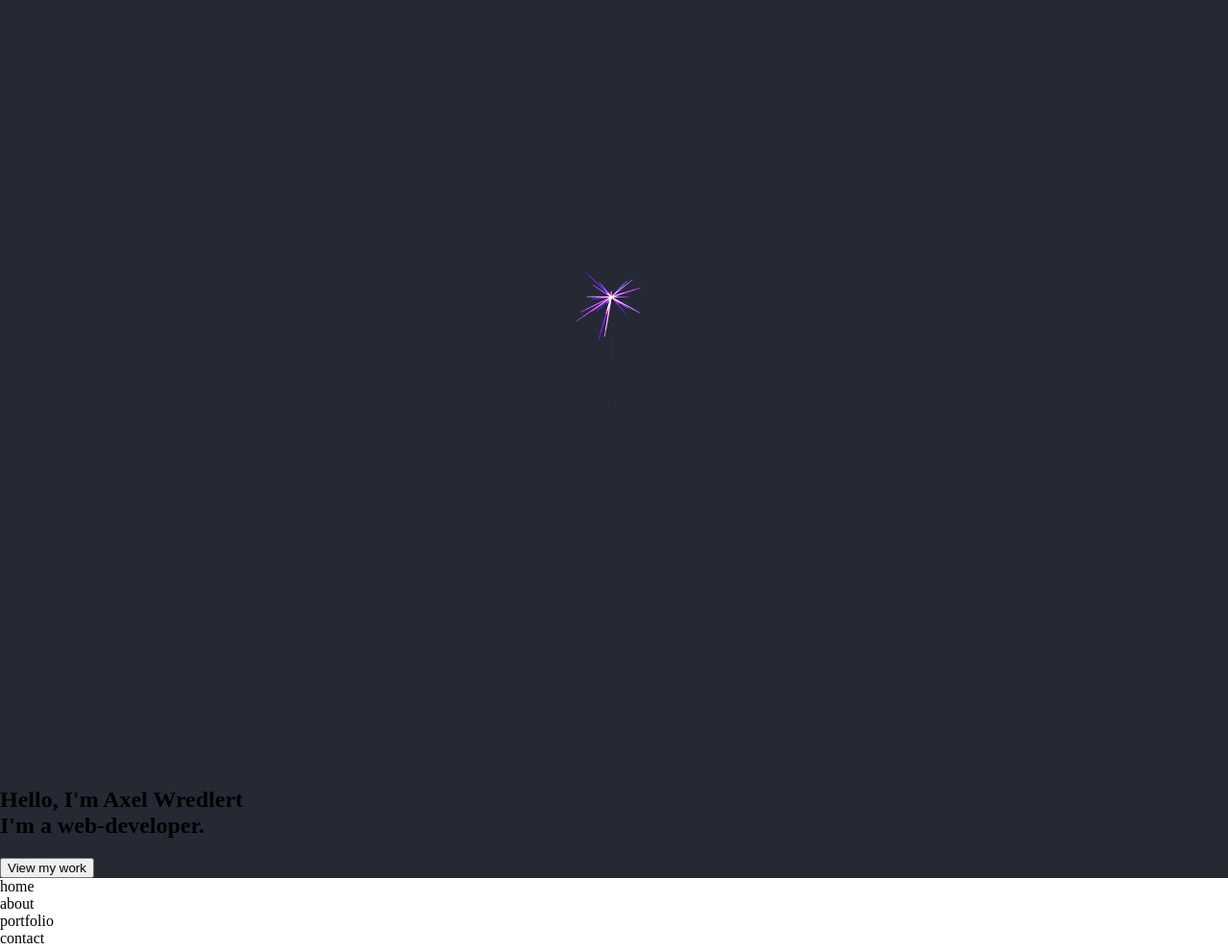
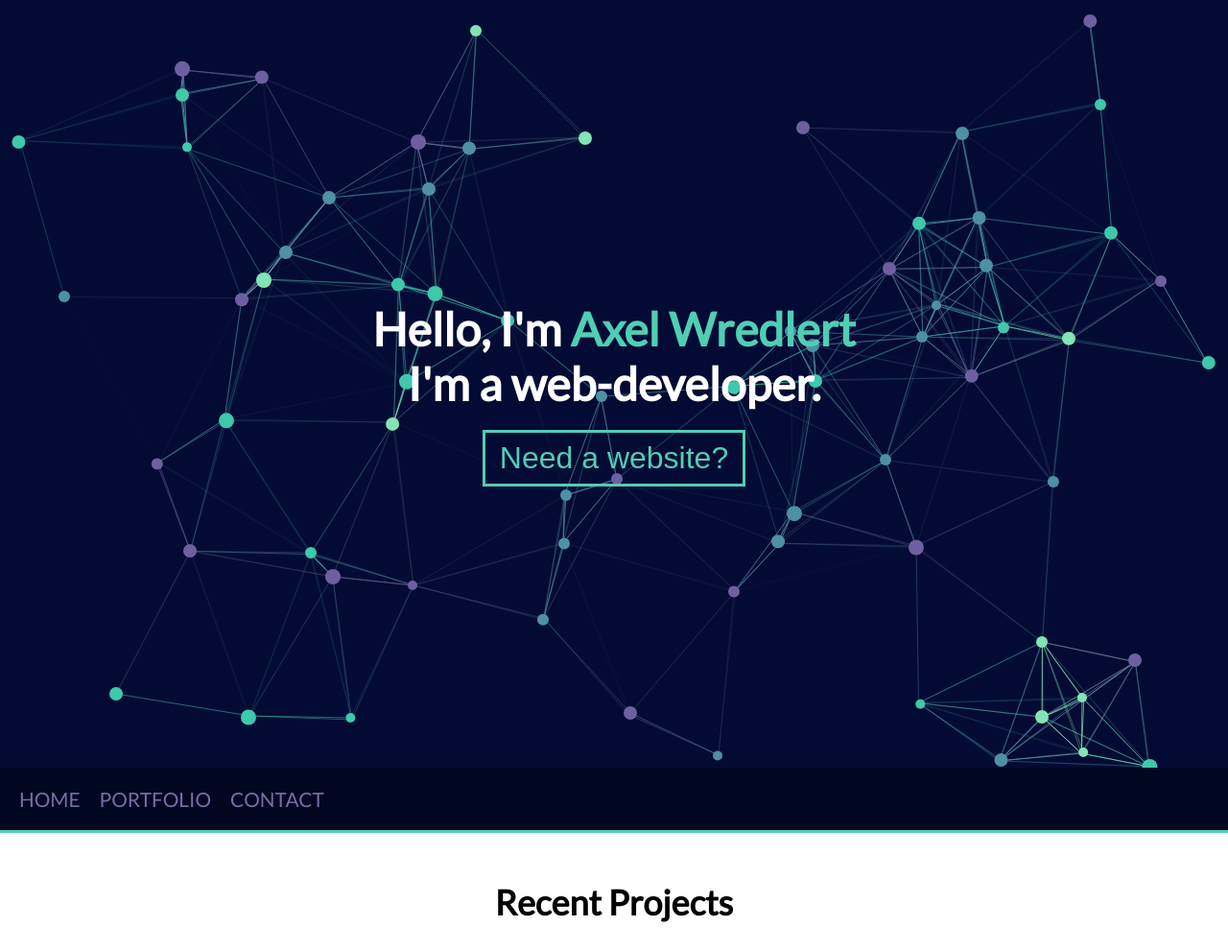
Before and after one commit to xelawre/portfolio, a plain HTML site: page index.html in a window 1280 px wide. Shown: the top 990 px of the page at 96% size. Drawn offline with Linux system fonts and the light colour scheme.

Commit message:
intro page + sticky navbar done

```diff
--- a/css/main.css
+++ b/css/main.css
@@ -1,38 +1,149 @@
 body {
 	margin: 0;
-	width: 100%;
 	overflow-x: hidden;
-}
-
-canvas {
-	cursor: crosshair;
-	display: block;
+	font-family: 'Lato', sans-serif;
+	font-size: 16px;
 }
 
 .container {
 }
 
 .home {
-	background: #252934;
-	width: 100%;
+	height: 100vh;
+	display: flex;
+	justify-content: center;
+	align-items: center;
+	flex-direction: column;
+	font-size: 2rem;
+	color: #fff;
+}
+
+.text-wrap {
+	display: flex;
+	justify-content: center;
+	align-items: center;
+	flex-direction: column;
+	text-align: center;
+}
+
+.text {
+	padding: 20px 0;
+}
+
+.text h1 {
+	margin: 0;
+}
+
+.text span {
+	color: #50ceb5;
+}
+
+.button {
+	border: 3px solid #50ceb5;
+	padding: 8px 15px;
+	font-size: 1em;
+	background-color: transparent;
+	color: #50ceb5;
+	transition: .4s;
+}
+
+.button:hover {
+	transform: scale(1.05);
+	cursor: pointer;
+}
+
+.navbar {
+	padding: 10px;
+	position: -webkit-sticky;
+	position: sticky;
+	background-color: #020721;
+	font-size: 1.3rem;
+	border-bottom: 3px solid #50ceb5;
+	top: -1px;
+}
+
+.link-container {
+	display: flex;
+	align-content: flex-start;
+}
+.page-link {
+	padding: 10px;
+	color: #796da8;
+	text-transform: uppercase;
+	transition: .2s;
+	cursor: pointer;
+}
+.page-link:hover {
+	color: #50ceb5;
+}
+
+/* .about {
+	padding: 200px;
+	background-color: #fefdfc;
+} */
+
+.portfolio {
+	padding: 50px;
 	display: flex;
 	flex-direction: column;
 	justify-content: center;
-	align-content: center;
+	align-items: center;
+	font-size: 1.5rem;
 }
 
-.navbar {
-
+.my-portfolio-text {
+	margin: 0;
+	padding: 0 0 50px;
 }
 
-.about {
-
+.my-projects {
+	background-color: #fefdfc;
+	display: flex;
+	justify-content: center;
+	flex-wrap: wrap;
 }
 
-.portfolio {
+.project {
+	width: 500px;
+	min-width: 400px;
+	background-size: cover;
+	background-position: center;
+	margin: 0 10px;
+}
 
+.project img{
+	width: 100%;
 }
 
 .contact {
 
 }
+
+.footer {
+
+}
+
+.canv-wrap {
+	position: absolute;
+  width: 100%;
+  height: 100%;
+	display: flex;
+	background-color: #030b34;
+	z-index: -1;
+}
+
+canvas {
+	display: block;
+	width: 100%;
+	height: 100%;
+	margin: 0 auto;
+}
+
+@media screen and (min-width: 900px) {
+	font-size: 18px;
+}
+
+
+@media screen and (min-width: 1200px) {
+	font-size: 20px;
+}
--- a/index.html
+++ b/index.html
@@ -9,8 +9,10 @@
   <body>
     <div class="container">
       <section class="home">
-        <canvas id="canvas">Canvas is not supported in your browser.</canvas>
-        <div class="intro-wrap">
+        <div class="canv-wrap">
+          <canvas id="canvas">Canvas is not supported in your browser.</canvas>
+        </div>
+        <div class="text-wrap">
           <div class="text">
             <h1>Hello, I'm
               <span>Axel Wredlert</span>
@@ -18,22 +20,45 @@
               I'm a web-developer.
             </h1>
           </div>
-          <button class="button">View my work</button>
+          <button class="button">Need a website?</button>
         </div>
       </section>
       <nav class="navbar">
         <div class="link-container">
           <div class="page-link" dest="home">home</div>
-          <div class="page-link" dest="about">about</div>
+          <!-- <div class="page-link" dest="about">about</div> -->
           <div class="page-link" dest="portfolio">portfolio</div>
           <div class="page-link" dest="contact">contact</div>
         </div>
       </nav>
-      <section class="about"></section>
-      <section class="portfolio"></section>
+      <!-- <section class="about"></section> -->
+      <section class="portfolio">
+        <h2 class="my-portfolio-text">Recent Projects</h2>
+        <div class="my-projects">
+          <div class="project">
+            <img src="../img/check-weather.png" alt="">
+            <div class="p-description">
+
+            </div>
+          </div>
+          <div class="project">
+            <img src="../img/check-weather.png" alt="">
+            <div class="p-description">
+
+            </div>
+          </div>
+          <div class="project">
+            <img src="../img/check-weather.png" alt="">
+            <div class="p-description">
+
+            </div>
+          </div>
+        </div>
+      </section>
       <section class="contact"></section>
+      <footer class="footer"></footer>
     </div>
-    <script src="js/firework.js"></script>
+    <script src="js/dots.js"></script>
     <script src="js/main.js"></script>
   </body>
 </html>
--- /dev/null
+++ b/js/dots.js
@@ -0,0 +1,144 @@
+window.requestAnimFrame = function()
+	{
+		return (
+			window.requestAnimationFrame       ||
+			window.webkitRequestAnimationFrame ||
+			window.mozRequestAnimationFrame    ||
+			window.oRequestAnimationFrame      ||
+			window.msRequestAnimationFrame     ||
+			function(/* function */ callback){
+				window.setTimeout(callback, 1000 / 60);
+			}
+		);
+}();
+
+var canvas = document.getElementById('canvas');
+var context = canvas.getContext('2d');
+
+//get DPI
+let dpi = window.devicePixelRatio || 1;
+context.scale(dpi, dpi);
+console.log(dpi);
+
+function fix_dpi() {
+//get CSS height
+//the + prefix casts it to an integer
+//the slice method gets rid of "px"
+let style_height = +getComputedStyle(canvas).getPropertyValue("height").slice(0, -2);
+let style_width = +getComputedStyle(canvas).getPropertyValue("width").slice(0, -2);
+
+//scale the canvas
+canvas.setAttribute('height', style_height * dpi);
+canvas.setAttribute('width', style_width * dpi);
+}
+
+	var particle_count = 70,
+		particles = [],
+		colors   = ["#83e4b5", "#3ec8ac", "#4e90a4","#6e60a0"];
+    function Particle()
+    {
+
+        this.radius = Math.round((Math.random()*3)+5);
+        this.x = Math.floor((Math.random() * ((+getComputedStyle(canvas).getPropertyValue("width").slice(0, -2) * dpi) - this.radius + 1) + this.radius));
+        this.y = Math.floor((Math.random() * ((+getComputedStyle(canvas).getPropertyValue("height").slice(0, -2) * dpi) - this.radius + 1) + this.radius));
+        this.color = colors[Math.round(Math.random()*colors.length)];
+        this.speedx = Math.round((Math.random()*201)+0)/100;
+        this.speedy = Math.round((Math.random()*201)+0)/100;
+
+        switch (Math.round(Math.random()*colors.length))
+        {
+            case 1:
+            this.speedx *= 1;
+            this.speedy *= 1;
+            break;
+            case 2:
+            this.speedx *= -1;
+            this.speedy *= 1;
+            break;
+            case 3:
+            this.speedx *= 1;
+            this.speedy *= -1;
+            break;
+            case 4:
+            this.speedx *= -1;
+            this.speedy *= -1;
+            break;
+        }
+
+        this.move = function()
+        {
+
+            context.beginPath();
+            context.globalCompositeOperation = 'source-over';
+            context.fillStyle   = this.color;
+            context.globalAlpha = 1;
+            context.arc(this.x, this.y, this.radius, 0, Math.PI*2, false);
+            context.fill();
+            context.closePath();
+
+            this.x = this.x + this.speedx;
+            this.y = this.y + this.speedy;
+
+            if(this.x <= 0+this.radius)
+            {
+                this.speedx *= -1;
+            }
+            if(this.x >= canvas.width-this.radius)
+            {
+                this.speedx *= -1;
+            }
+            if(this.y <= 0+this.radius)
+            {
+                this.speedy *= -1;
+            }
+            if(this.y >= canvas.height-this.radius)
+            {
+                this.speedy *= -1;
+            }
+
+            for (var j = 0; j < particle_count; j++)
+            {
+                var particleActuelle = particles[j],
+                    yd = particleActuelle.y - this.y,
+                    xd = particleActuelle.x - this.x,
+                    d  = Math.sqrt(xd * xd + yd * yd);
+
+                if ( d < 200 )
+                {
+                    context.beginPath();
+                    context.globalAlpha = (200 - d) / (200 - 0);
+                    context.globalCompositeOperation = 'destination-over';
+                    context.lineWidth = 1;
+                    context.moveTo(this.x, this.y);
+                    context.lineTo(particleActuelle.x, particleActuelle.y);
+                    context.strokeStyle = this.color;
+                    context.lineCap = "round";
+                    context.stroke();
+                    context.closePath();
+                }
+            }
+        };
+    };
+    for (var i = 0; i < particle_count; i++)
+    {
+        fix_dpi();
+        var particle = new Particle();
+        particles.push(particle);
+    }
+
+
+    function animate()
+    {
+        fix_dpi();
+        context.clearRect(0, 0, canvas.width, canvas.height);
+        for (var i = 0; i < particle_count; i++)
+        {
+            particles[i].move();
+        }
+        requestAnimFrame(animate);
+    }
+
+
+
+
+    animate();
--- a/js/firework.js
+++ /dev/null
@@ -1,272 +0,0 @@
-// when animating on canvas, it is best to use requestAnimationFrame instead of setTimeout or setInterval
-// not supported in all browsers though and sometimes needs a prefix, so we need a shim
-window.requestAnimFrame = ( function() {
-	return window.requestAnimationFrame ||
-				window.webkitRequestAnimationFrame ||
-				window.mozRequestAnimationFrame ||
-				function( callback ) {
-					window.setTimeout( callback, 1000 / 60 );
-				};
-})();
-
-// now we will setup our basic variables for the demo
-var canvas = document.getElementById( 'canvas' ),
-		ctx = canvas.getContext( '2d' ),
-		// full screen dimensions
-		cw = window.innerWidth,
-		ch = window.innerHeight,
-		// firework collection
-		fireworks = [],
-		// particle collection
-		particles = [],
-		// starting hue
-		hue = 120,
-		// when launching fireworks with a click, too many get launched at once without a limiter, one launch per 5 loop ticks
-		limiterTotal = 5,
-		limiterTick = 0,
-		// this will time the auto launches of fireworks, one launch per 80 loop ticks
-		timerTotal = 80,
-		timerTick = 0,
-		mousedown = false,
-		// mouse x coordinate,
-		mx,
-		// mouse y coordinate
-		my;
-
-// set canvas dimensions
-canvas.width = cw;
-canvas.height = ch;
-
-// now we are going to setup our function placeholders for the entire demo
-
-// get a random number within a range
-function random( min, max ) {
-	return Math.random() * ( max - min ) + min;
-}
-
-// calculate the distance between two points
-function calculateDistance( p1x, p1y, p2x, p2y ) {
-	var xDistance = p1x - p2x,
-			yDistance = p1y - p2y;
-	return Math.sqrt( Math.pow( xDistance, 2 ) + Math.pow( yDistance, 2 ) );
-}
-
-// create firework
-function Firework( sx, sy, tx, ty ) {
-	// actual coordinates
-	this.x = sx;
-	this.y = sy;
-	// starting coordinates
-	this.sx = sx;
-	this.sy = sy;
-	// target coordinates
-	this.tx = tx;
-	this.ty = ty;
-	// distance from starting point to target
-	this.distanceToTarget = calculateDistance( sx, sy, tx, ty );
-	this.distanceTraveled = 0;
-	// track the past coordinates of each firework to create a trail effect, increase the coordinate count to create more prominent trails
-	this.coordinates = [];
-	this.coordinateCount = 3;
-	// populate initial coordinate collection with the current coordinates
-	while( this.coordinateCount-- ) {
-		this.coordinates.push( [ this.x, this.y ] );
-	}
-	this.angle = Math.atan2( ty - sy, tx - sx );
-	this.speed = 2;
-	this.acceleration = 1.05;
-	this.brightness = random( 50, 70 );
-	// circle target indicator radius
-	this.targetRadius = 1;
-}
-
-// update firework
-Firework.prototype.update = function( index ) {
-	// remove last item in coordinates array
-	this.coordinates.pop();
-	// add current coordinates to the start of the array
-	this.coordinates.unshift( [ this.x, this.y ] );
-
-	// cycle the circle target indicator radius
-	if( this.targetRadius < 8 ) {
-		this.targetRadius += 0.3;
-	} else {
-		this.targetRadius = 1;
-	}
-
-	// speed up the firework
-	this.speed *= this.acceleration;
-
-	// get the current velocities based on angle and speed
-	var vx = Math.cos( this.angle ) * this.speed,
-			vy = Math.sin( this.angle ) * this.speed;
-	// how far will the firework have traveled with velocities applied?
-	this.distanceTraveled = calculateDistance( this.sx, this.sy, this.x + vx, this.y + vy );
-
-	// if the distance traveled, including velocities, is greater than the initial distance to the target, then the target has been reached
-	if( this.distanceTraveled >= this.distanceToTarget ) {
-		createParticles( this.tx, this.ty );
-		// remove the firework, use the index passed into the update function to determine which to remove
-		fireworks.splice( index, 1 );
-	} else {
-		// target not reached, keep traveling
-		this.x += vx;
-		this.y += vy;
-	}
-}
-
-// draw firework
-Firework.prototype.draw = function() {
-	ctx.beginPath();
-	// move to the last tracked coordinate in the set, then draw a line to the current x and y
-	ctx.moveTo( this.coordinates[ this.coordinates.length - 1][ 0 ], this.coordinates[ this.coordinates.length - 1][ 1 ] );
-	ctx.lineTo( this.x, this.y );
-	ctx.strokeStyle = 'hsl(' + hue + ', 100%, ' + this.brightness + '%)';
-	ctx.stroke();
-
-	ctx.beginPath();
-	// draw the target for this firework with a pulsing circle
-	ctx.arc( this.tx, this.ty, this.targetRadius, 0, Math.PI * 2 );
-	ctx.stroke();
-}
-
-// create particle
-function Particle( x, y ) {
-	this.x = x;
-	this.y = y;
-	// track the past coordinates of each particle to create a trail effect, increase the coordinate count to create more prominent trails
-	this.coordinates = [];
-	this.coordinateCount = 5;
-	while( this.coordinateCount-- ) {
-		this.coordinates.push( [ this.x, this.y ] );
-	}
-	// set a random angle in all possible directions, in radians
-	this.angle = random( 0, Math.PI * 2 );
-	this.speed = random( 1, 10 );
-	// friction will slow the particle down
-	this.friction = 0.95;
-	// gravity will be applied and pull the particle down
-	this.gravity = 1;
-	// set the hue to a random number +-20 of the overall hue variable
-	this.hue = random( hue - 20, hue + 20 );
-	this.brightness = random( 50, 80 );
-	this.alpha = 1;
-	// set how fast the particle fades out
-	this.decay = random( 0.015, 0.03 );
-}
-
-// update particle
-Particle.prototype.update = function( index ) {
-	// remove last item in coordinates array
-	this.coordinates.pop();
-	// add current coordinates to the start of the array
-	this.coordinates.unshift( [ this.x, this.y ] );
-	// slow down the particle
-	this.speed *= this.friction;
-	// apply velocity
-	this.x += Math.cos( this.angle ) * this.speed;
-	this.y += Math.sin( this.angle ) * this.speed + this.gravity;
-	// fade out the particle
-	this.alpha -= this.decay;
-
-	// remove the particle once the alpha is low enough, based on the passed in index
-	if( this.alpha <= this.decay ) {
-		particles.splice( index, 1 );
-	}
-}
-
-// draw particle
-Particle.prototype.draw = function() {
-	ctx. beginPath();
-	// move to the last tracked coordinates in the set, then draw a line to the current x and y
-	ctx.moveTo( this.coordinates[ this.coordinates.length - 1 ][ 0 ], this.coordinates[ this.coordinates.length - 1 ][ 1 ] );
-	ctx.lineTo( this.x, this.y );
-	ctx.strokeStyle = 'hsla(' + this.hue + ', 100%, ' + this.brightness + '%, ' + this.alpha + ')';
-	ctx.stroke();
-}
-
-// create particle group/explosion
-function createParticles( x, y ) {
-	// increase the particle count for a bigger explosion, beware of the canvas performance hit with the increased particles though
-	var particleCount = 30;
-	while( particleCount-- ) {
-		particles.push( new Particle( x, y ) );
-	}
-}
-
-// main demo loop
-function loop() {
-	// this function will run endlessly with requestAnimationFrame
-	requestAnimFrame( loop );
-
-	// increase the hue to get different colored fireworks over time
-	hue += 0.5;
-
-	// normally, clearRect() would be used to clear the canvas
-	// we want to create a trailing effect though
-	// setting the composite operation to destination-out will allow us to clear the canvas at a specific opacity, rather than wiping it entirely
-	ctx.globalCompositeOperation = 'destination-out';
-	// decrease the alpha property to create more prominent trails
-	ctx.fillStyle = 'rgba(0, 0, 0, 0.5)';
-	ctx.fillRect( 0, 0, cw, ch );
-	// change the composite operation back to our main mode
-	// lighter creates bright highlight points as the fireworks and particles overlap each other
-	ctx.globalCompositeOperation = 'lighter';
-
-	// loop over each firework, draw it, update it
-	var i = fireworks.length;
-	while( i-- ) {
-		fireworks[ i ].draw();
-		fireworks[ i ].update( i );
-	}
-
-	// loop over each particle, draw it, update it
-	var i = particles.length;
-	while( i-- ) {
-		particles[ i ].draw();
-		particles[ i ].update( i );
-	}
-
-	// launch fireworks automatically to random coordinates, when the mouse isn't down
-	if( timerTick >= timerTotal ) {
-		if( !mousedown ) {
-			// start the firework at the bottom middle of the screen, then set the random target coordinates, the random y coordinates will be set within the range of the top half of the screen
-			fireworks.push( new Firework( cw / 2, ch, random( 0, cw ), random( 0, ch / 2 ) ) );
-			timerTick = 0;
-		}
-	} else {
-		timerTick++;
-	}
-
-	// limit the rate at which fireworks get launched when mouse is down
-	if( limiterTick >= limiterTotal ) {
-		if( mousedown ) {
-			// start the firework at the bottom middle of the screen, then set the current mouse coordinates as the target
-			fireworks.push( new Firework( cw / 2, ch, mx, my ) );
-			limiterTick = 0;
-		}
-	} else {
-		limiterTick++;
-	}
-}
-
-// mouse event bindings
-// update the mouse coordinates on mousemove
-canvas.addEventListener( 'mousemove', function( e ) {
-	mx = e.pageX - canvas.offsetLeft;
-	my = e.pageY - canvas.offsetTop;
-});
-
-// toggle mousedown state and prevent canvas from being selected
-canvas.addEventListener( 'mousedown', function( e ) {
-	e.preventDefault();
-	mousedown = true;
-});
-
-canvas.addEventListener( 'mouseup', function( e ) {
-	e.preventDefault();
-	mousedown = false;
-});
-
-// once the window loads, we are ready for some fireworks!
-window.onload = loop;
```
Also changed, not shown: img/check-weather.png (added).
